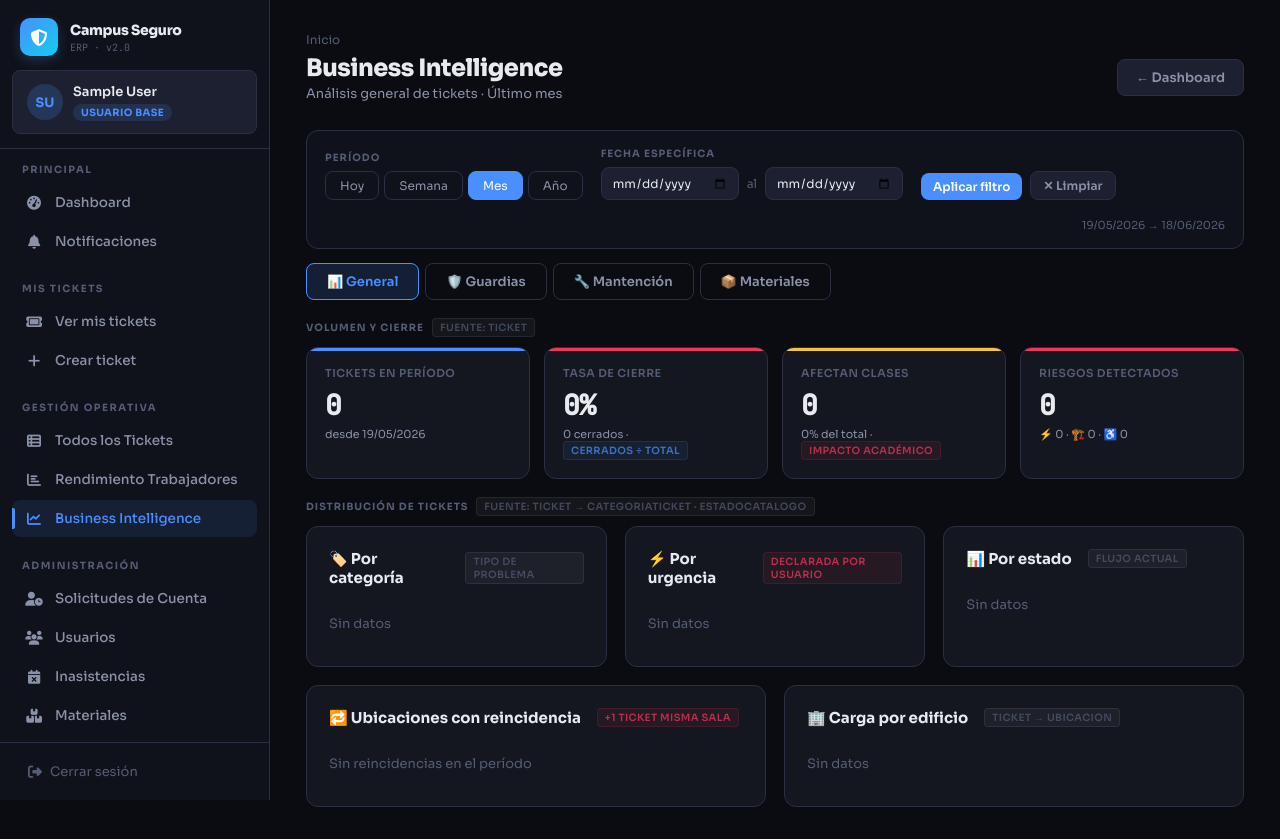
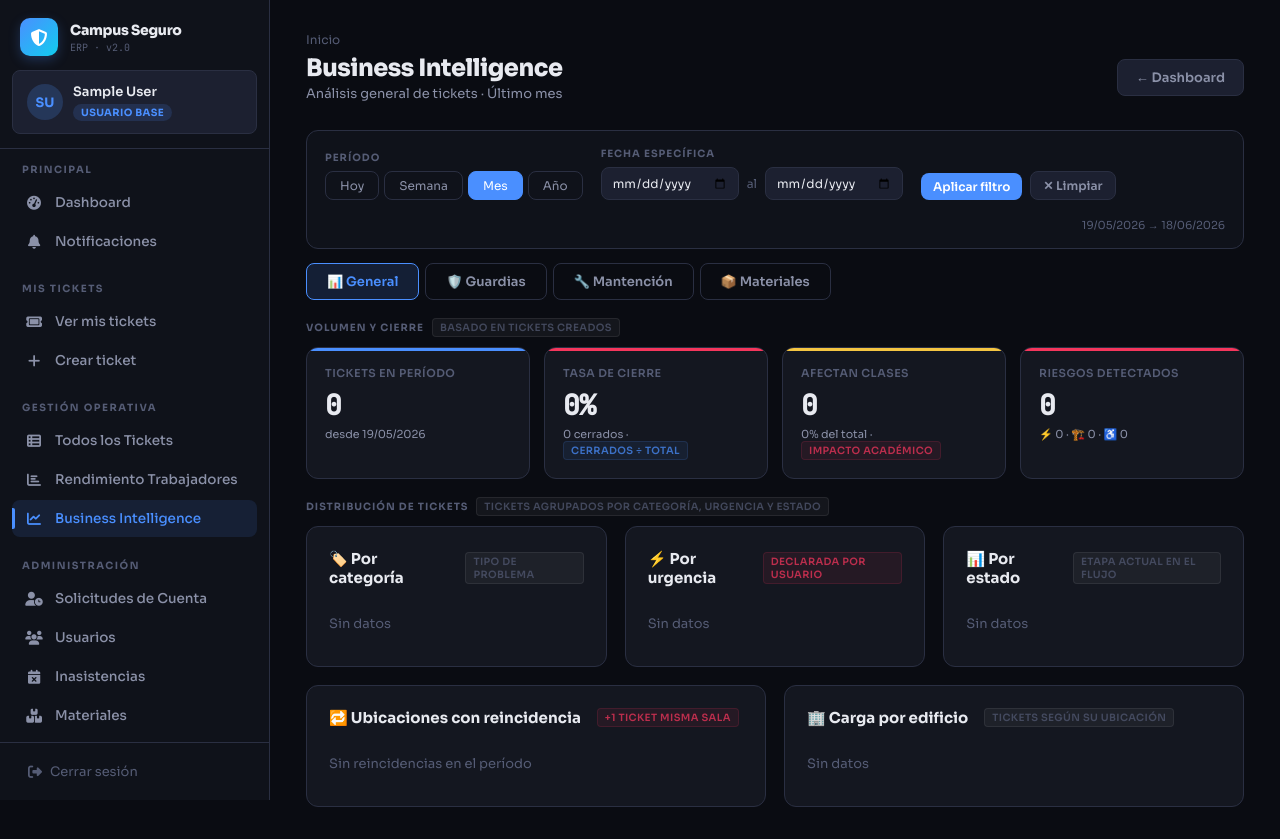
Before and after one commit to jordanrj1/Proyecto-CampuSeguro-, a Django app: page /gestor/bi/ in a window 1280 px wide. Run offline with Django 5.2, Linux system fonts and the light colour scheme; the visitor is signed in with stand-in values (Sample User, id 1); data that the repository does not hold is empty.

Commit message:
ux: etiquetas del bi con redacción natural en español, sin nombres de variables ni modelos expuestos
Co-Authored-By: Claude Sonnet 4.6 <noreply@anthropic.com>

```diff
--- a/Fase 2/Evidencias Proyecto/campus_seguro/app/templates/app/bi.html
+++ b/Fase 2/Evidencias Proyecto/campus_seguro/app/templates/app/bi.html
@@ -142,7 +142,7 @@
 
 <div class="section-eyebrow">
   <span>Volumen y cierre</span>
-  <span class="bi-tag bi-tag-source">fuente: Ticket</span>
+  <span class="bi-tag bi-tag-source">basado en tickets creados</span>
 </div>
 <div class="kpi-grid" style="grid-template-columns:repeat(4,1fr);margin-bottom:18px;">
   <div class="kpi blue">
@@ -218,7 +218,7 @@
 
 <div class="section-eyebrow" style="margin-top:6px;">
   <span>Distribución de tickets</span>
-  <span class="bi-tag bi-tag-source">fuente: Ticket → CategoriaTicket · EstadoCatalogo</span>
+  <span class="bi-tag bi-tag-source">tickets agrupados por categoría, urgencia y estado</span>
 </div>
 <div style="display:grid;grid-template-columns:1fr 1fr 1fr;gap:18px;margin-bottom:18px;">
   <div class="card">
@@ -250,7 +250,7 @@
     {% empty %}<div style="color:var(--text-muted);font-size:13px;padding:12px 0;">Sin datos</div>{% endfor %}
   </div>
   <div class="card">
-    <div class="card-title">📊 Por estado <span class="bi-tag bi-tag-source" style="margin-left:6px;">flujo actual</span></div>
+    <div class="card-title">📊 Por estado <span class="bi-tag bi-tag-source" style="margin-left:6px;">etapa actual en el flujo</span></div>
     {% for e in por_estado %}
     <div class="stat-row">
       <span style="font-size:12px;color:var(--text-secondary);">{{ e.estado|title }}</span>
@@ -281,7 +281,7 @@
     {% else %}<div style="color:var(--text-muted);font-size:13px;padding:12px 0;">Sin reincidencias en el período</div>{% endif %}
   </div>
   <div class="card">
-    <div class="card-title">🏢 Carga por edificio <span class="bi-tag bi-tag-source" style="margin-left:6px;">Ticket → Ubicacion</span></div>
+    <div class="card-title">🏢 Carga por edificio <span class="bi-tag bi-tag-source" style="margin-left:6px;">tickets según su ubicación</span></div>
     {% for b in por_edificio %}
     <div class="stat-row">
       <span style="font-size:13px;">{{ b.edificio }}</span>
@@ -306,7 +306,7 @@
 
 <div class="section-eyebrow">
   <span>Desempeño de validación en terreno</span>
-  <span class="bi-tag bi-tag-source">fuente: ValidacionGuardia</span>
+  <span class="bi-tag bi-tag-source">basado en inspecciones realizadas por el guardia</span>
 </div>
 <div class="kpi-grid" style="grid-template-columns:repeat(4,1fr);margin-bottom:18px;">
   <div class="kpi blue">
@@ -322,7 +322,7 @@
   <div class="kpi teal">
     <div class="kpi-label">Tiempo prom. respuesta</div>
     <div class="kpi-value" style="font-size:22px;">{{ val_tiempo_prom }}<span style="font-size:13px;font-weight:400;"> min</span></div>
-    <div class="kpi-sub">en terreno · <span class="bi-tag bi-tag-source">tiempo_validacion_minutos</span></div>
+    <div class="kpi-sub">en terreno · <span class="bi-tag bi-tag-source">tiempo registrado al validar</span></div>
   </div>
   <div class="kpi {% if val_tasa_foto >= 80 %}green{% elif val_tasa_foto >= 50 %}yellow{% else %}red{% endif %}">
     <div class="kpi-label">Calidad documental</div>
@@ -406,7 +406,7 @@
 
 <div style="display:grid;grid-template-columns:1fr 1fr;gap:18px;">
   <div class="card">
-    <div class="card-title">📋 Tipos de incidente más validados <span class="bi-tag bi-tag-source" style="margin-left:6px;">Ticket → CategoriaTicket</span></div>
+    <div class="card-title">📋 Tipos de incidente más validados <span class="bi-tag bi-tag-source" style="margin-left:6px;">categoría del ticket validado</span></div>
     {% for c in val_por_categoria %}
     <div class="stat-row">
       <span style="font-size:13px;text-transform:capitalize;color:var(--text-secondary);">{{ c.categoria__nombre_display|default:'Sin Categoría' }}</span>
@@ -415,7 +415,7 @@
     {% empty %}<div style="color:var(--text-muted);font-size:13px;padding:12px 0;">Sin datos</div>{% endfor %}
   </div>
   <div class="card">
-    <div class="card-title">📊 Resultado de validaciones <span class="bi-tag bi-tag-source" style="margin-left:6px;">campo resultado</span></div>
+    <div class="card-title">📊 Resultado de validaciones <span class="bi-tag bi-tag-source" style="margin-left:6px;">confirmación del guardia en terreno</span></div>
     <div style="display:flex;gap:20px;justify-content:center;padding:20px 0;">
       <div style="text-align:center;">
         <div style="font-size:42px;font-weight:800;color:var(--accent-green);font-family:var(--font-mono);">{{ val_validas }}</div>
@@ -448,7 +448,7 @@
 
 <div class="section-eyebrow">
   <span>Rendimiento del equipo técnico</span>
-  <span class="bi-tag bi-tag-source">fuente: RegistroMantencion · SesionTrabajo · NoReparable</span>
+  <span class="bi-tag bi-tag-source">basado en cierres técnicos, sesiones de trabajo y declaraciones de no reparabilidad</span>
 </div>
 <div class="kpi-grid" style="grid-template-columns:repeat(4,1fr);margin-bottom:18px;">
   <div class="kpi green">
@@ -459,7 +459,7 @@
   <div class="kpi teal">
     <div class="kpi-label">HH totales</div>
     <div class="kpi-value">{{ mant_hh_total }}</div>
-    <div class="kpi-sub">horas hombre · <span class="bi-tag bi-tag-source">SesionTrabajo</span></div>
+    <div class="kpi-sub">horas hombre · <span class="bi-tag bi-tag-source">declaradas en cada sesión</span></div>
   </div>
   <div class="kpi blue">
     <div class="kpi-label">HH promedio / trabajo</div>
@@ -551,7 +551,7 @@
 {% if nrep_total > 0 %}
 <div style="display:grid;grid-template-columns:1fr 1fr;gap:18px;">
   <div class="card" style="border-left:3px solid var(--accent-red);">
-    <div class="card-title" style="color:var(--accent-red);">🚫 No reparables – Análisis de escalación <span class="bi-tag bi-tag-source" style="margin-left:6px;">NoReparable</span></div>
+    <div class="card-title" style="color:var(--accent-red);">🚫 No reparables – Análisis de escalación <span class="bi-tag bi-tag-source" style="margin-left:6px;">declarados por el técnico como irreparables</span></div>
     <div style="display:grid;grid-template-columns:1fr 1fr;gap:12px;margin-bottom:14px;">
       <div style="background:var(--bg-700);border-radius:8px;padding:12px;text-align:center;">
         <div style="font-size:26px;font-weight:800;color:var(--accent-red);font-family:var(--font-mono);">{{ nrep_total }}</div>
@@ -601,7 +601,7 @@
 
 <div class="section-eyebrow">
   <span>Consumo de inventario por tickets y técnicos</span>
-  <span class="bi-tag bi-tag-source">fuente: MaterialUtilizado → SesionTrabajo → Ticket</span>
+  <span class="bi-tag bi-tag-source">materiales registrados durante sesiones de reparación</span>
 </div>
 <div class="kpi-grid" style="grid-template-columns:repeat(2,1fr);margin-bottom:18px;">
   <div class="kpi teal">
@@ -619,7 +619,7 @@
 <div class="card" style="margin-bottom:18px;">
   <div class="card-title">📦 Top global – Compras inteligentes
     <span style="font-size:11px;font-weight:400;color:var(--text-muted);margin-left:8px;">ordenado por cantidad consumida</span>
-    <span class="bi-tag bi-tag-source" style="margin-left:6px;">MaterialUtilizado</span>
+    <span class="bi-tag bi-tag-source" style="margin-left:6px;">consumo acumulado en el período</span>
     {% if cat_material %}<span class="filter-chip" style="margin-left:8px;">{{ cat_material|title }}</span>{% endif %}
   </div>
   {% if materiales_top %}
```
